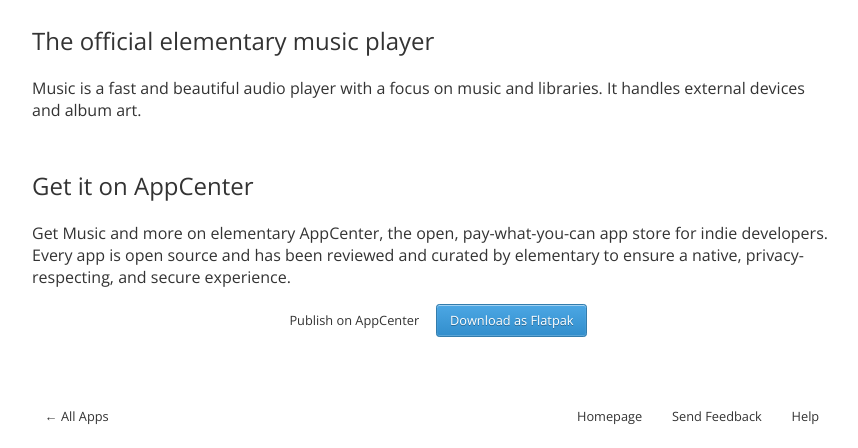
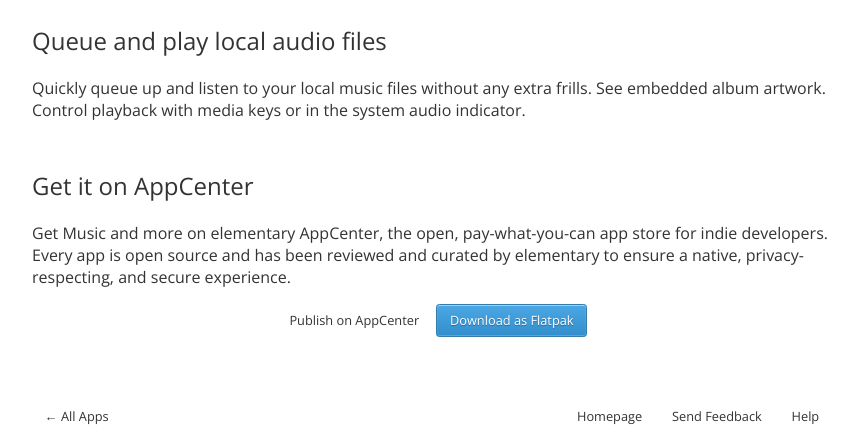
Before and after one commit to elementary/appcenter-web, a Jekyll site: the page built from _apps/io.elementary.music.md, in a window 1280 px wide, cut to the strip 452-900 px from the top of the page. Shown: the whole strip, without its empty margins (208-1066 px from the left). Built offline with Jekyll 4.4.1, drawn with Linux system fonts in a browser that asks for light colours; nearby versions of some CDN libraries.

Commit message:
Automatic update of data

```diff
--- a/_apps/io.elementary.music.md
+++ b/_apps/io.elementary.music.md
@@ -1,7 +1,7 @@
 ---
 app_id: io.elementary.music
 title: "Music"
-summary: "The official elementary music player"
+summary: "Queue and play local audio files"
 developer: "elementary, Inc."
 homepage: https://elementary.io/
 help_page: https://github.com/elementary/music/discussions
@@ -21,4 +21,4 @@ releases:
 redirect_from: /io.elementary.music.desktop/
 ---
 
-<p>Music is a fast and beautiful audio player with a focus on music and libraries. It handles external devices and album art.</p>
+<p>Quickly queue up and listen to your local music files without any extra frills. See embedded album artwork. Control playback with media keys or in the system audio indicator.</p>
```
